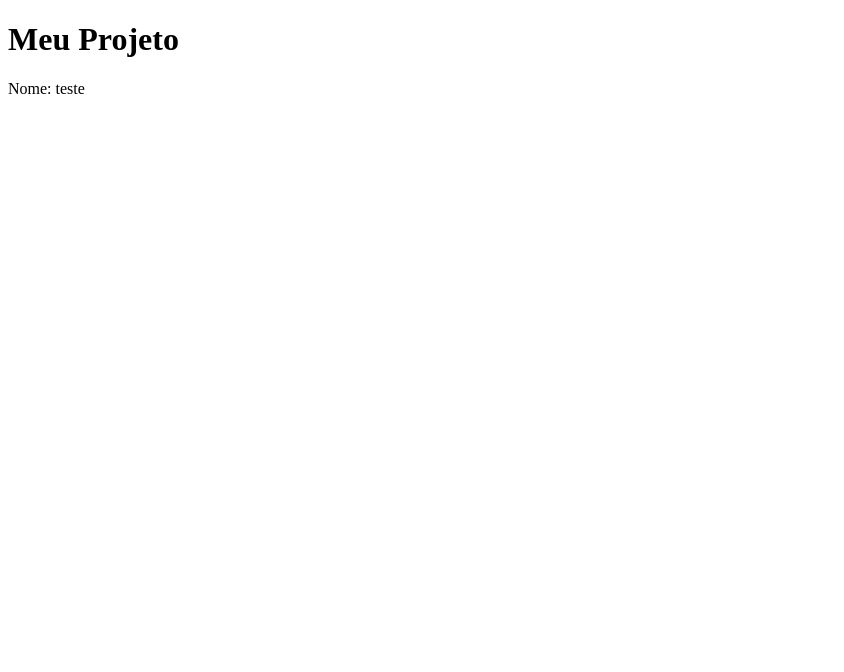
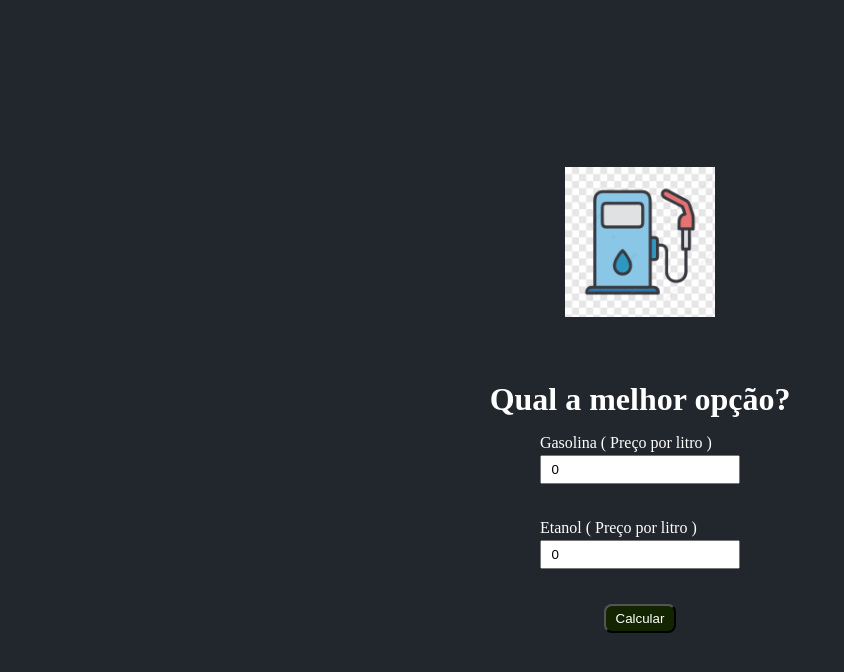
Before and after one commit to MaikeraHW/React, a React (Vite) app in the folder Hefestos/: page / in a window 1280 px wide. Shown: the top 672 px of the page, without its empty margins (0-844 px from the left). Built offline with nearby package versions, Linux system fonts and the light colour scheme.

Commit message:
created gas calculator

```diff
--- a/Hefestos/src/App.tsx
+++ b/Hefestos/src/App.tsx
@@ -1,17 +1,75 @@
+import {useState, type FormEvent} from 'react'
+
+import styles from './styles.module.css'
+
+import logo from './assets/logo.png'
+
+  type gasInfoProps = {
+    title: string
+    gasolina: number | string
+    etanol: number | string
+    resultado: number
+  }
+
+
 export default function App(){
+
+
+
+  const [gasolinaInput, setGasolinaInput] = useState(0)
+  const [etanolInput, setEtanolInput] = useState(0)
+  const [gasInfo, setGasInfo] = useState<gasInfoProps>()
+
+
+  function calculate(event: FormEvent){
+    event.preventDefault()
+    const calculo = (etanolInput / gasolinaInput)
+
+    if (calculo <= 0.7){
+    setGasInfo({
+    title: 'Compensa usar alcool',
+    gasolina: gasolinaInput,
+    etanol: etanolInput,
+    resultado: calculo
+  })
+    } else {
+      setGasInfo({
+    title: 'Compensa usar gasolina',
+    gasolina: gasolinaInput,
+    etanol: etanolInput,
+    resultado: calculo
+    })
+  }
+}
+
+
   return (
-    <div><h1>Meu Projeto</h1>
-    <Aluno nome='teste'/>
+    <div>
+      <main className={styles.mainContent}>
+        <img src={logo} alt="logo da calculadora de combustível" className={styles.logo}/>
+        <h1 className={styles.title}>Qual a melhor opção?</h1>
+        <form className={styles.form} onSubmit={calculate}>
+          <div>
+          <label htmlFor="gasoline">Gasolina ( Preço por litro )</label>
+          <input required type="number" placeholder='R$ 4,00' step='0.01' id='gasoline' value={gasolinaInput} onChange={(e) => setGasolinaInput(Number(e.target.value)) }/>
+          </div>
+          <div>
+          <label htmlFor="etanol">Etanol ( Preço por litro )</label>
+          <input required type="number" placeholder='R$ 4,00' step='0.01' id='etanol' value={etanolInput} onChange={(e) => setEtanolInput(Number(e.target.value)) }/>
+          </div>
+          <button type='submit' className={styles.btn} >Calcular</button>
+        </form>
+
+        {gasInfo && Object.keys(gasInfo).length > 0 && gasInfo.gasolina !== 0 && gasInfo.etanol !== 0 && (
+          <section>
+            <h2>{gasInfo?.title}</h2>
+            <p>R$ {gasInfo?.etanol}</p>
+            <p>R$ {gasInfo?.gasolina}</p>
+            <p>Resultado do calculo: {gasInfo?.resultado}</p>
+          </section>)
+        }
+      </main>
     </div>
   )
+
 }
-
-type AlunoProps = {
-  nome: string | number
-}
-
-function Aluno({nome}: AlunoProps){
-  return (
-    <p>Nome: {nome}</p>
-  )
-}
--- /dev/null
+++ b/Hefestos/src/styles.module.css
@@ -0,0 +1,67 @@
+*{
+    margin: 0;
+    padding: 0;
+    box-sizing: border-box;
+}
+
+body{
+    background-color: #22272e;
+    height: 100dvh;
+    display: flex;
+    flex-direction: column;
+    justify-content: center;
+    align-items: center;
+    color: white;
+}
+
+label{
+    display: block;
+}
+
+h1{
+    margin-bottom: 1rem;
+}
+
+input{
+    padding: 0.3rem 0.6rem;
+    margin: 0.2rem 0;
+}
+.mainContent{
+    display: flex;
+    flex-direction: column;
+    justify-content: center;
+    align-items: center;
+}
+
+.logo {
+    width: 150px;
+    display: inline-block;
+    margin-bottom: 4rem;
+}
+
+.form{
+    display: flex;
+    flex-direction: column;
+    justify-content: center;
+    align-items: center;
+    gap: 2rem;
+}
+
+.btn{
+    padding: 0.3rem 0.6rem;
+    border-radius: 8px;
+    background-color: rgb(19, 37, 0);
+    color: white;
+    cursor: pointer;
+}
+
+section{
+    margin-top: 2rem;
+    display: flex;
+    flex-direction: column;
+    justify-content: center;
+    align-items: center;
+    background-color: green;
+    padding: 1rem;
+    border-radius: 8px;
+}
```
Also changed, not shown: Hefestos/src/assets/logo.png (added).
